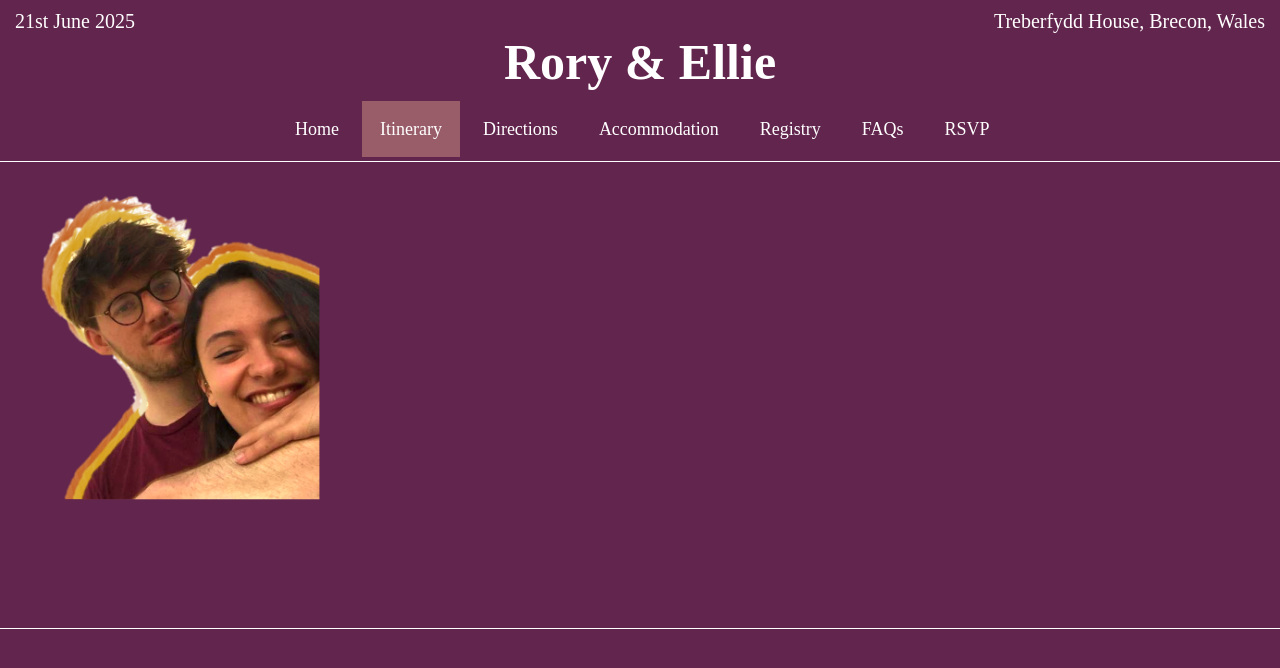
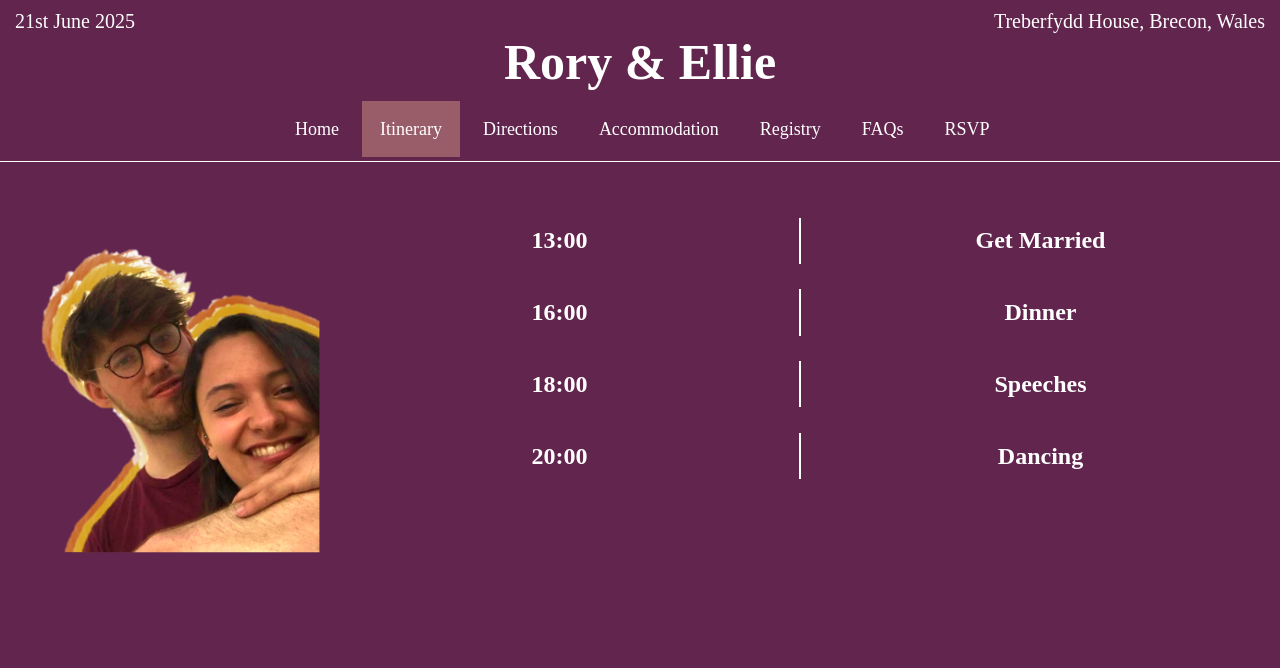
Before and after one commit to rjh-mopjones/wdst_fe, a React (Create React App) app in the folder wedsite/: page /itinerary in a window 1280 px wide. Shown: the top 668 px of the page. Built offline with nearby package versions, Linux system fonts and the light colour scheme.

Commit message:
add in itinerary component

```diff
--- a/wedsite/src/App.js
+++ b/wedsite/src/App.js
@@ -15,8 +15,8 @@ import FAQs from "./pages/FAQs"; // Import your CSS file
 
 const App = () => {
   return (
-      // TODO nav bar minimise (homepage)
       // TODO itinerary components
+      // TODO arrows move tabs
       // TODO rsvp forms (auth, rsvp)
       // TODO mobile compatibility
       // TODO sunset active navbar
--- /dev/null
+++ b/wedsite/src/components/ItineraryEntry.js
@@ -0,0 +1,18 @@
+import React from 'react';
+
+class ItineraryEntry extends React.Component {
+    render() {
+        return (
+        <div className={"itinerary-entry"}>
+            <div className={"itinerary-entry-child white-border-right"}>
+                    <h2 className={"itinerary-entry-time"}>{this.props.time}</h2>
+            </div>
+            <div className={"itinerary-entry-child white-border-left"}>
+                    <h2 className={"itinerary-entry-entry"}>{this.props.entry}</h2>
+            </div>
+        </div>
+    );
+    }
+}
+
+export default ItineraryEntry;
--- a/wedsite/src/pages/Itinerary.js
+++ b/wedsite/src/pages/Itinerary.js
@@ -1,4 +1,5 @@
 import React from 'react';
+import ItineraryEntry from "../components/ItineraryEntry";
 
 const Itinerary = () => {
     return (
@@ -6,6 +7,12 @@ const Itinerary = () => {
             <div className={"itPhotoWrap"}>
                 <img className={"itPhoto"} src={require('../static/cuddles.png')}/>
             </div>
+            <div className={"itinerary-entries"}>
+                <ItineraryEntry time="13:00" entry="Get Married"/>
+                <ItineraryEntry time="16:00" entry="Dinner"/>
+                <ItineraryEntry time="18:00" entry="Speeches"/>
+                <ItineraryEntry time="20:00" entry="Dancing"/>
+            </div>
         </div>
     );
 };
--- a/wedsite/src/styles/styles.css
+++ b/wedsite/src/styles/styles.css
@@ -62,6 +62,21 @@ li {
     float: left;
 }
 
+.itinerary-entry{
+    overflow: auto;
+    padding-top: 2%;
+}
+.itinerary-entries{
+    padding-top: 3%;
+}
+
+.itinerary-entry-child{
+        width: 50%;
+        float: left;
+        padding-top: 1%;
+        padding-bottom: 1%;
+}
+
 .dirPhoto{
     max-width: 25%;
     max-height: 40%;
@@ -69,6 +84,14 @@ li {
     padding-right: 3%;
     float: right;
 }
+
+.white-border-left{
+    border-left: 1px solid white;
+}
+.white-border-right{
+    border-right: 1px solid white;
+}
+
 
 .header {
     padding-top: 10px; /* Adjust the padding to create space below the navbar */
@@ -84,6 +107,7 @@ li {
 
 .content {
     /*padding-top: 12%; !* Adjust the padding to create space below the navbar *!*/
+    overflow: auto;
     font-family: "Apple LiSung";
 }
 
@@ -151,7 +175,7 @@ html, body {
 }
 
 .itinerary {
-    padding-top: 100px; /* Adjust the padding to create space below the navbar */
+    padding-top: 12%; /* Adjust the padding to create space below the navbar */
     overflow: hidden;
     padding-bottom: 10%;
 }
@@ -180,3 +204,7 @@ html, body {
     overflow: hidden;
     padding-bottom: 10%;
 }
+
+.itInnerList{
+    width:150%
+}
```
